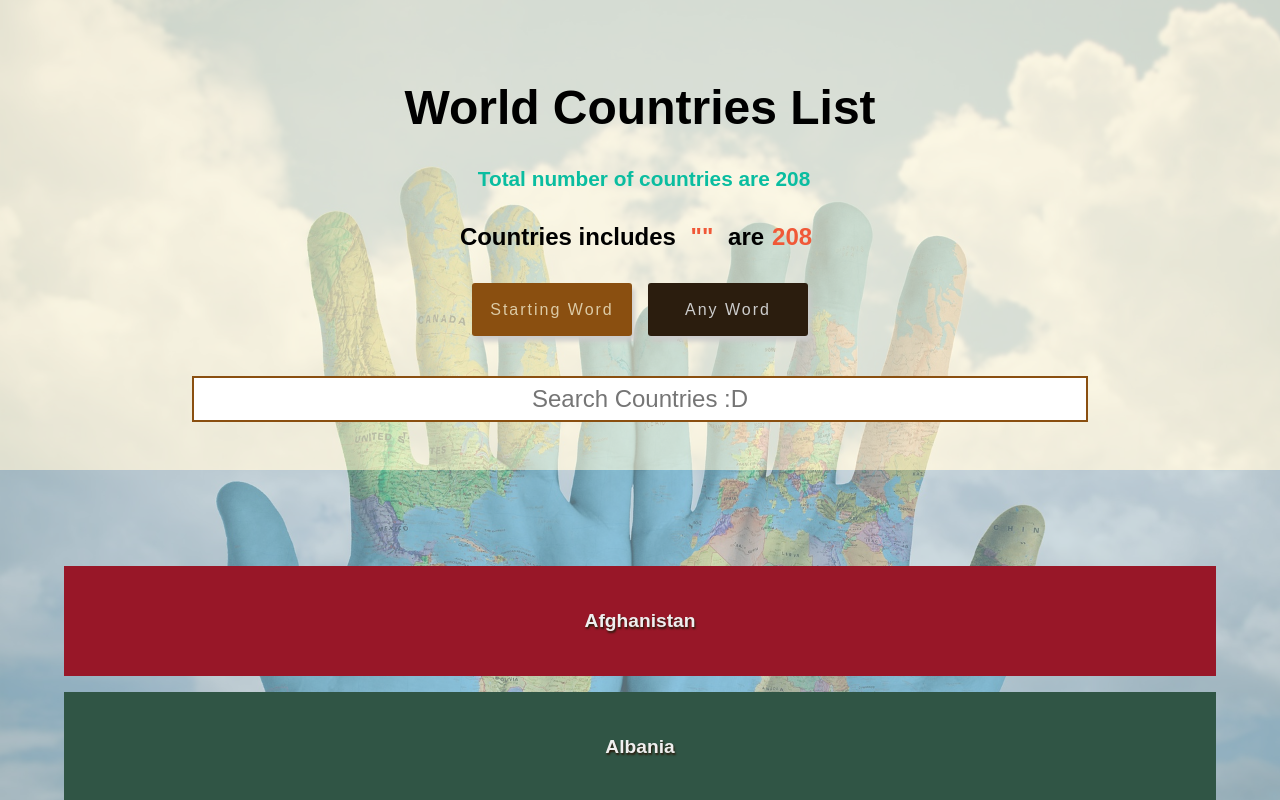
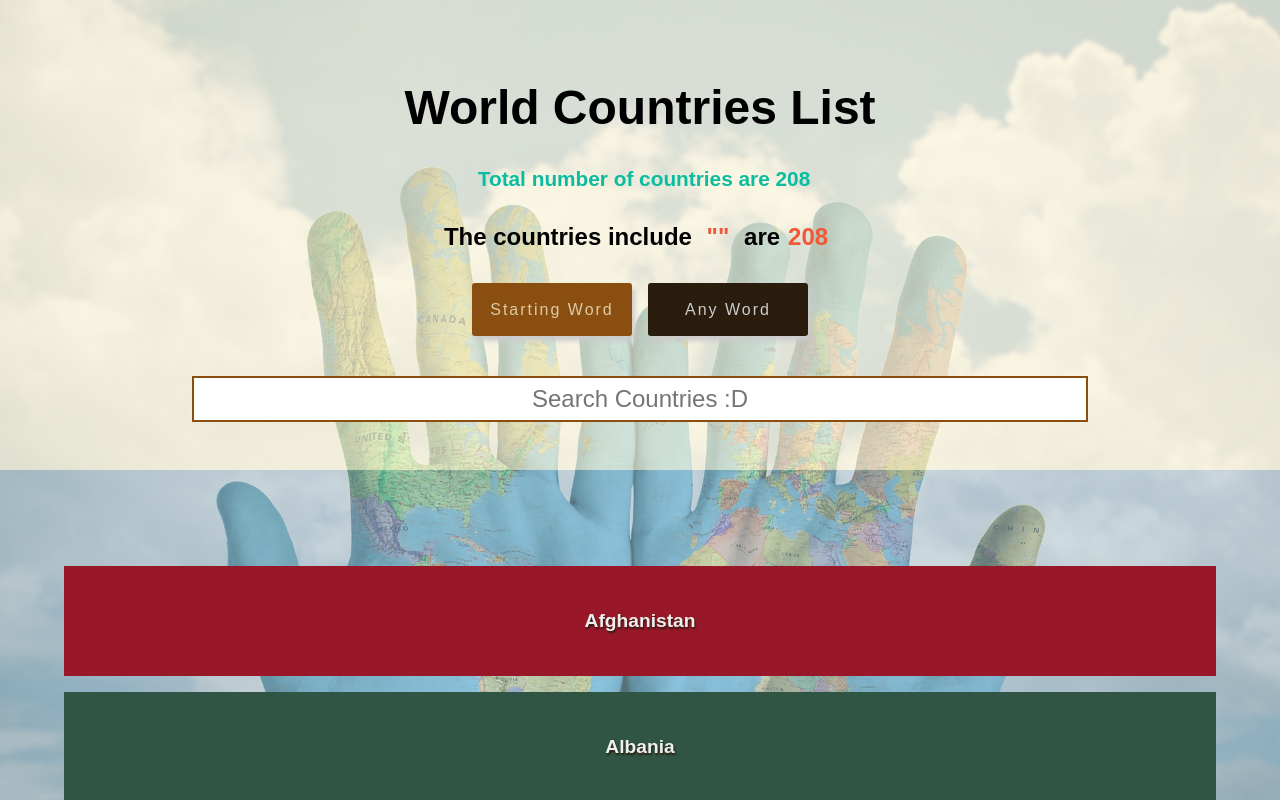
Before and after one commit to flyjwayur/Search-Countries, a React (Create React App) app: page / in a window 1280 px wide. Shown: the top 800 px of the page. Built offline with nearby package versions, Linux system fonts and the light colour scheme; what webfontloader would draw is missing.

Commit message:
Update conditional content with funtion and reference before return

```diff
--- a/src/components/Header.js
+++ b/src/components/Header.js
@@ -1,21 +1,56 @@
 import React from "react";
-import {startsWith, includes} from '../utils/searchFunctions';
-import './header.css';
+import { startsWith, includes } from "../utils/searchFunctions";
+import "./header.css";
 
-function Header({countries, include, searchInput}) {
+function Header({ countries, include, searchInput }) {
+  const grammerForIncludeResult = () => {
+    return (includes(countries, searchInput).length === 1) ? (
+      <p className="resultText">
+        The country includes{" "}
+        <span className="hightlightResult">"{searchInput}"</span> is
+        <span className="hightlightResult">
+          {includes(countries, searchInput).length}
+        </span>
+      </p>
+    ) : (
+      <p className="resultText">
+        The countries include{" "}
+        <span className="hightlightResult">"{searchInput}"</span> are
+        <span className="hightlightResult">
+          {includes(countries, searchInput).length}
+        </span>
+      </p>
+    );
+  };
+
+  const grammerForStartwithResult = () => {
+    return (includes(countries, searchInput).length === 1) ? (
+      <p className="resultText">
+        The country starts with{" "}
+        <span className="hightlightResult">"{searchInput}"</span> is
+        <span className="hightlightResult">
+          {startsWith(countries, searchInput).length}
+        </span>
+      </p>
+    ) : (
+      <p className="resultText">
+        The countries start with{" "}
+        <span className="hightlightResult">"{searchInput}"</span> are
+        <span className="hightlightResult">
+          {startsWith(countries, searchInput).length}
+        </span>
+      </p>
+    );
+  };
+
   return (
     <header className="headerSection">
       <h1 className="title">World Countries List</h1>
       <p className="totalNumText">
-        Total number of countries are <span className="totalNum">{countries.length}</span>
+        Total number of countries are{" "}
+        <span className="totalNum">{countries.length}</span>
       </p>
-      {include?
-      <p className="resultText">Countries includes <span className="hightlightResult">"{searchInput}"</span> are
-      <span className="hightlightResult">{includes(countries, searchInput).length}</span></p>
-      :
-      <p className="resultText">Countries starts with <span className="hightlightResult">"{searchInput}"</span> are
-      <span className="hightlightResult">{startsWith(countries, searchInput).length}</span></p>}
-      {/* {includesCount(countries, searchInput)} */}
+      {include ? grammerForIncludeResult() : grammerForStartwithResult()}
     </header>
   );
 }
```
